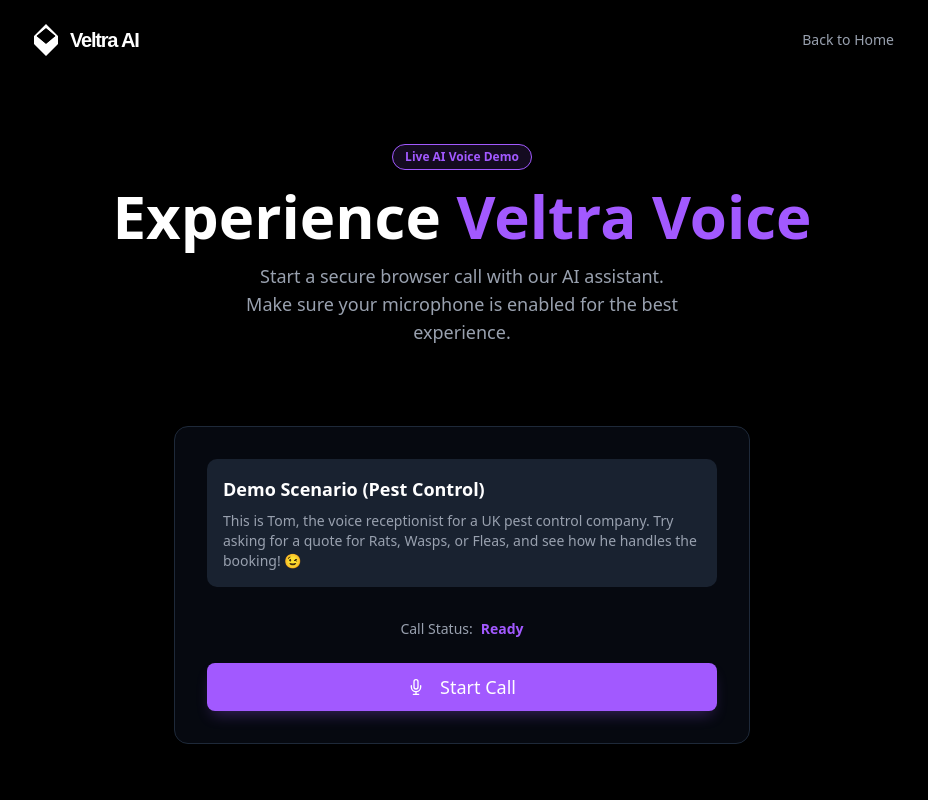
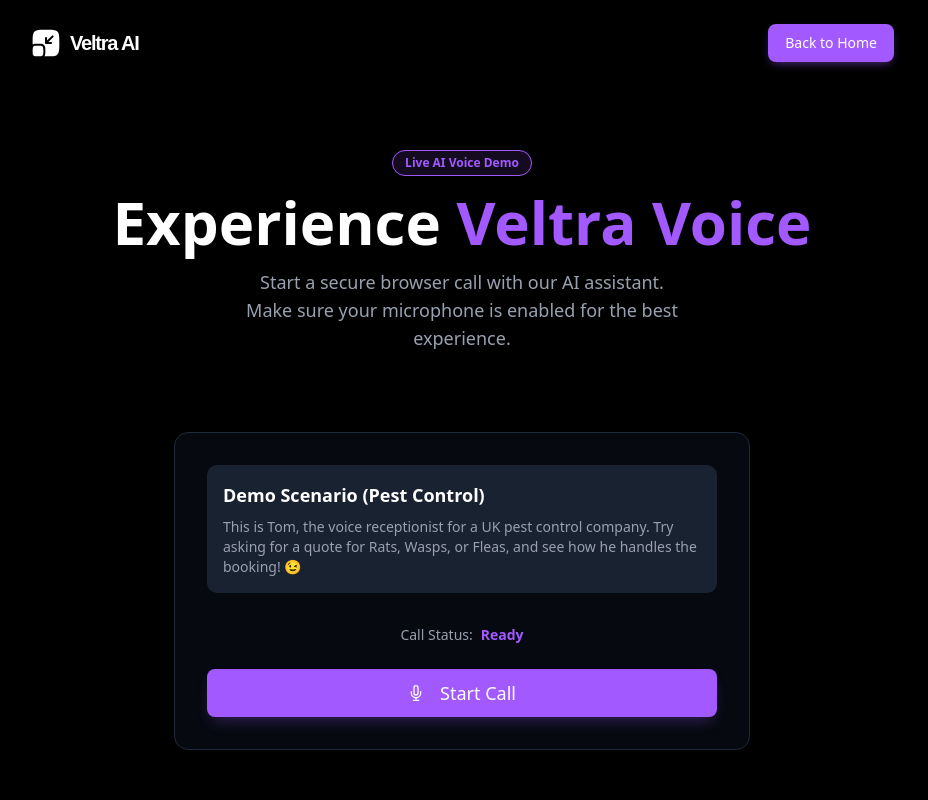
Before and after one commit to ZeeshanMukhtar1/Ai-Agents-demo-page, a Next.js app: page / in a window 1280 px wide. Shown: the top 800 px of the page, without its empty margins (178-1106 px from the left). Built offline with nearby package versions, Linux system fonts and the light colour scheme.

Commit message:
added navigation button and veltra logo

```diff
--- a/src/components/common/Logo.tsx
+++ b/src/components/common/Logo.tsx
@@ -1,17 +1,25 @@
 import Link from "next/link";
+import React from "react";
 
-const VeltraLogoIcon = () => (
+const FramerLogoIcon = () => (
   <svg
     xmlns="http://www.w3.org/2000/svg"
-    viewBox="0 0 32 32"
+    width="24"
+    height="24"
+    viewBox="0 0 24 24"
     className="w-8 h-8 flex-shrink-0"
     fill="currentColor"
+    enableBackground="new 0 0 512 512"
+    xmlSpace="preserve"
   >
-    <path d="M16 0L4 12V20L16 32L28 20V12L16 0Z M16 4.3L25.3 12L16 19.7L6.7 12L16 4.3Z" />
-    <path
-      d="M16 19.7L6.7 12L16 4.3L25.3 12L16 19.7Z"
-      fill="#000000"
-    />{" "}
+    <g fill="currentColor">
+      <path d="M2 18c0-1.886 0-2.828.586-3.414C3.172 14 4.114 14 6 14s2.828 0 3.414.586C10 15.172 10 16.114 10 18s0 2.828-.586 3.414C8.828 22 7.886 22 6 22s-2.828 0-3.414-.586C2 20.828 2 19.886 2 18z" />
+      <path
+        fillRule="evenodd"
+        d="M3.464 3.464C2 4.93 2 7.286 2 12v1.138c.509-.333 1.069-.48 1.606-.551.645-.087 1.439-.087 2.305-.087h.179c.865 0 1.659 0 2.304.087.711.095 1.463.32 2.08.938.619.618.844 1.37.94 2.08.086.646.086 1.44.086 2.305v.18c0 .865 0 1.659-.087 2.304-.072.537-.218 1.097-.55 1.605L12 22c4.714 0 7.071 0 8.536-1.464C22 19.07 22 16.713 22 12c0-4.714 0-7.071-1.464-8.536C19.07 2 16.713 2 12 2 7.286 2 4.929 2 3.464 3.464zM15.75 12.75a.75.75 0 0 0 0-1.5h-1.94l3.72-3.72a.75.75 0 0 0-1.06-1.06l-3.72 3.72V8.25a.75.75 0 0 0-1.5 0V12c0 .414.336.75.75.75z"
+        clipRule="evenodd"
+      />
+    </g>
   </svg>
 );
 
@@ -20,7 +28,7 @@
     href="/"
     className="flex items-center space-x-2 text-white hover:text-gray-200 transition"
   >
-    <VeltraLogoIcon />
+    <FramerLogoIcon />
 
     {/* Text Element: Veltra AI */}
     <div
--- a/src/components/landing/Header.tsx
+++ b/src/components/landing/Header.tsx
@@ -1,16 +1,39 @@
-// components/landing/Header.tsx
 import Link from "next/link";
 import Logo from "../common/Logo";
+import { Button } from "@/components/ui/button";
+
+const VELTRA_PURPLE = "#A259FF";
 
 export const Header = () => (
   <header className="flex justify-between items-center max-w-4xl mx-auto py-6 px-4">
     <Logo />
 
-    <Link
-      href="https://veltraai.net/"
-      className="text-sm text-gray-400 hover:text-white transition"
+    <Button
+      asChild
+      style={{
+        backgroundColor: VELTRA_PURPLE,
+        boxShadow: `0 4px 10px -3px ${VELTRA_PURPLE}80`,
+      }}
+      className="
+        text-white
+        px-4 py-2
+        h-auto
+        text-sm
+        font-medium
+        border border-transparent
+        transition-all duration-200
+        hover:scale-[1.02]
+        active:scale-[0.98]
+        hover:shadow-lg
+      "
     >
-      Back to Home
-    </Link>
+      <Link
+        href="https://veltraai.net/"
+        // target="_blank"
+        rel="noopener noreferrer"
+      >
+        Back to Home
+      </Link>
+    </Button>
   </header>
 );
```
